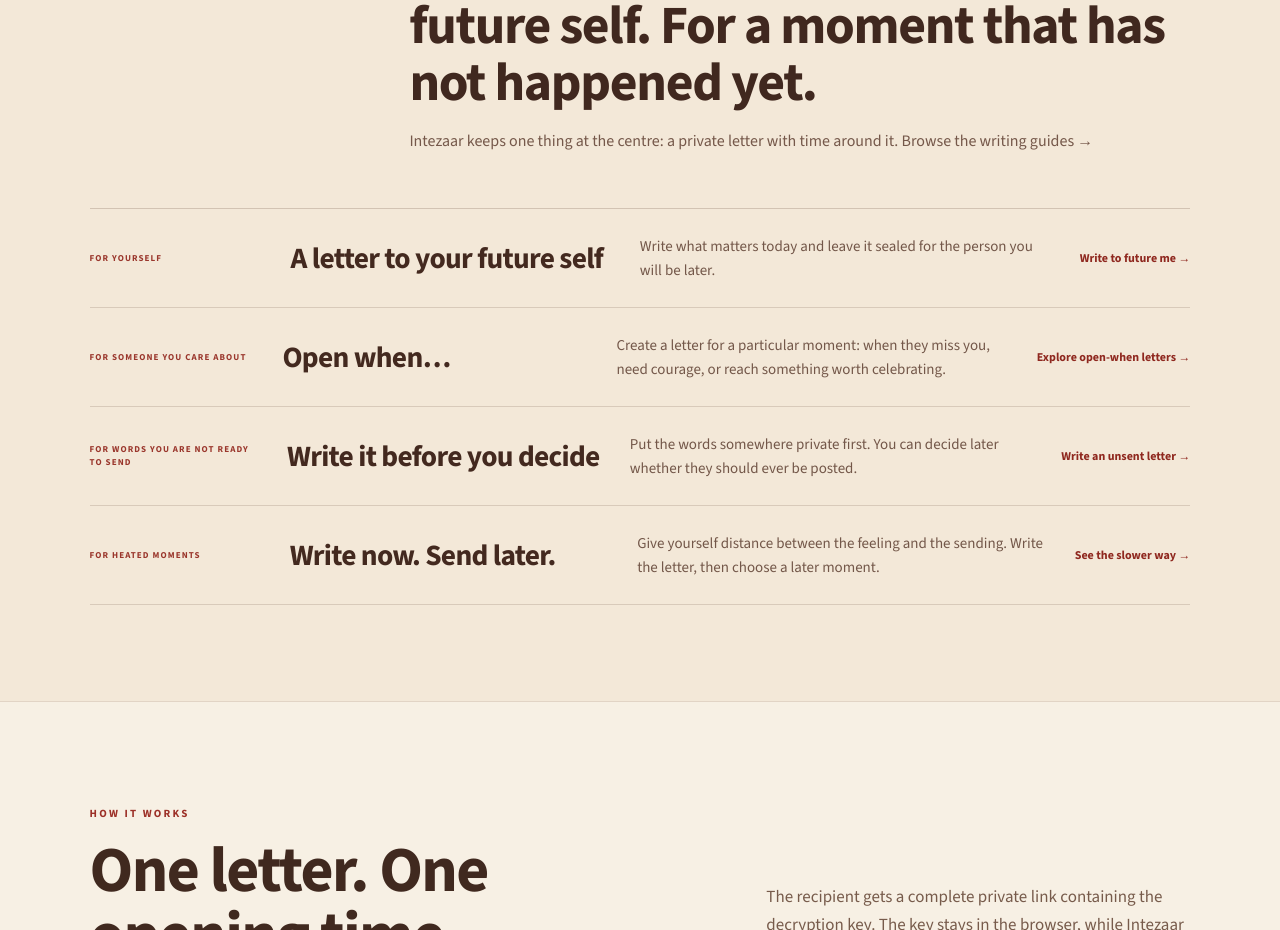
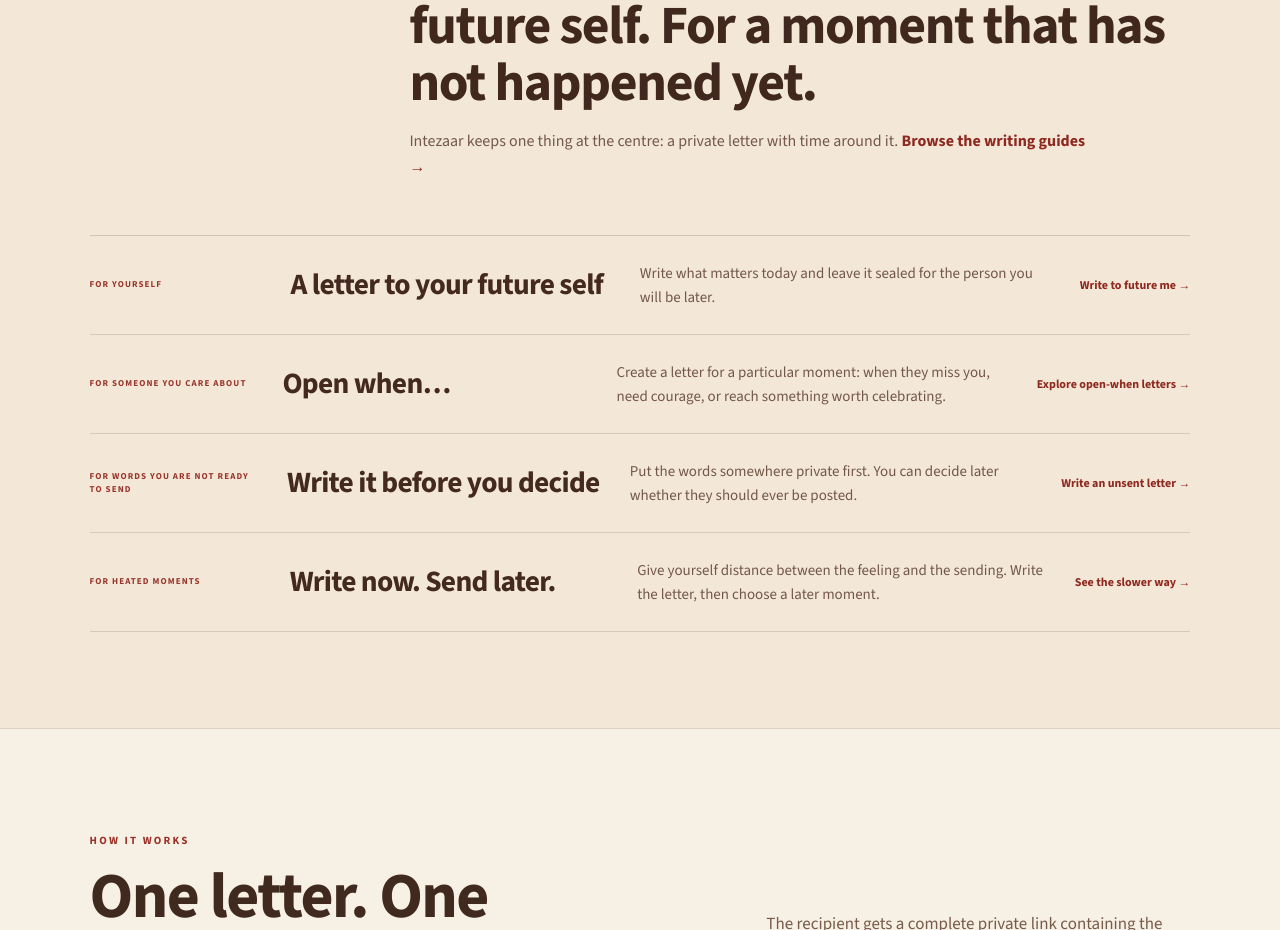
Before and after one commit to febinthomas540-source/intezaar, a Next.js app: page / in a window 1280 px wide. Shown: the part 1668-2598 px from the top of the page. Built offline with nearby package versions, Linux system fonts and the light colour scheme.

Commit message:
Style writing guides link in reflective section

```diff
--- a/src/components/reflection-use-cases.module.css
+++ b/src/components/reflection-use-cases.module.css
@@ -38,6 +38,12 @@
   color: #75584a;
   font-size: 16px;
   line-height: 1.65;
+}
+
+.heading > span a {
+  color: #8f281f;
+  font-weight: 750;
+  text-underline-offset: 4px;
 }
 
 .grid {
```
